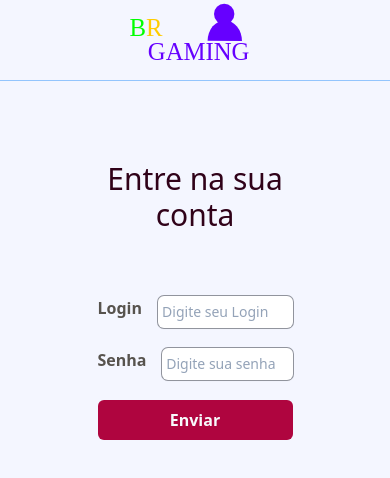
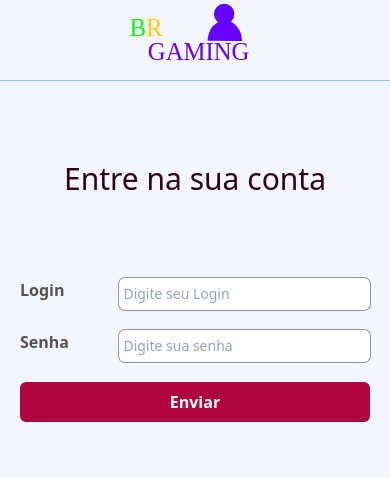
Before and after one commit to netojocelino/brgaming-users, a React (Vite) app: page / in a window 390 px wide. Shown: the top 478 px of the page. Built offline with nearby package versions, Linux system fonts and the light colour scheme.

Commit message:
login page responsive

```diff
--- a/src/pages/Login.tsx
+++ b/src/pages/Login.tsx
@@ -2,7 +2,7 @@ import logo from '../assets/logo.svg'
 
 export default function Home () {
     return (
-        <div className='w-screen h-screen items-center flex flex-col'>
+        <div className='w-screen h-screen items-center flex flex-col overscroll-none'>
             <div className='flex w-full justify-center border-b border-blue-300'>
                 <h1 title="BR Gaming Users">
                     <img
@@ -12,7 +12,7 @@ export default function Home () {
                 </h1>
             </div>
 
-            <div className="w-1/2 h-1/2 flex flex-col">
+            <div className="w-full h-1/2 flex flex-col px-5 sm:w-1/2 sm:px-0">
 
                 <h2 className="text-center text-3xl text-custom-100 w-full mt-20">Entre na sua conta</h2>
 
```
